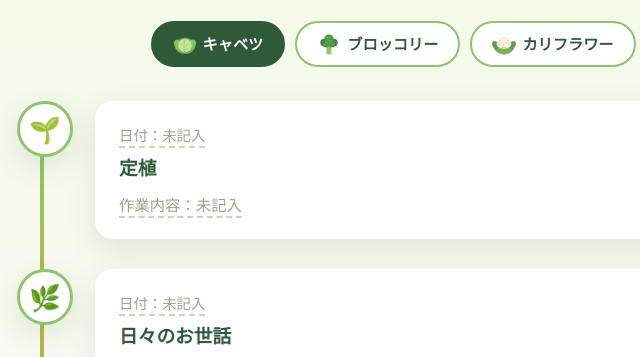
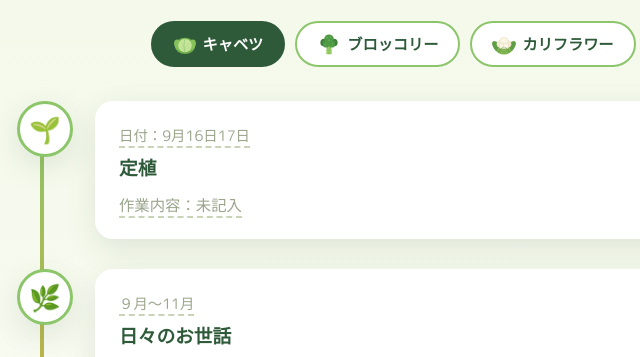
Before and after one commit to agri-student/cabbage, a plain HTML site: page index.html in a window 1280 px wide. Shown: the part 5100-5457 px from the top of the page, 247-887 px from the left. Drawn offline with Linux system fonts and the light colour scheme.

Commit message:
Update index.html

```diff
--- a/index.html
+++ b/index.html
@@ -232,7 +232,7 @@
           <li class="timeline-item">
             <div class="timeline-marker">🌱</div>
             <div class="timeline-body">
-              <span class="timeline-month"><span class="blank">日付：未記入</span></span>
+              <span class="timeline-month"><span class="blank">日付：9月16日17日</span></span>
               <h3>定植</h3>
               <p><span class="blank">作業内容：未記入</span></p>
             </div>
@@ -240,7 +240,7 @@
           <li class="timeline-item">
             <div class="timeline-marker">🌿</div>
             <div class="timeline-body">
-              <span class="timeline-month"><span class="blank">日付：未記入</span></span>
+              <span class="timeline-month"><span class="blank">９月～11月</span></span>
               <h3>日々のお世話</h3>
               <p><span class="blank">作業内容：未記入</span></p>
             </div>
```
